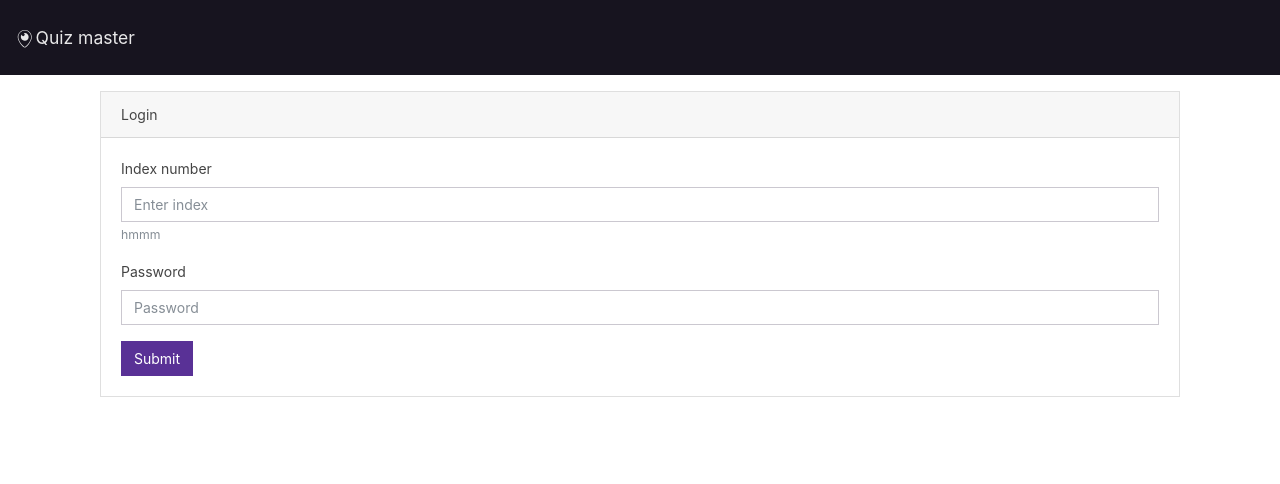
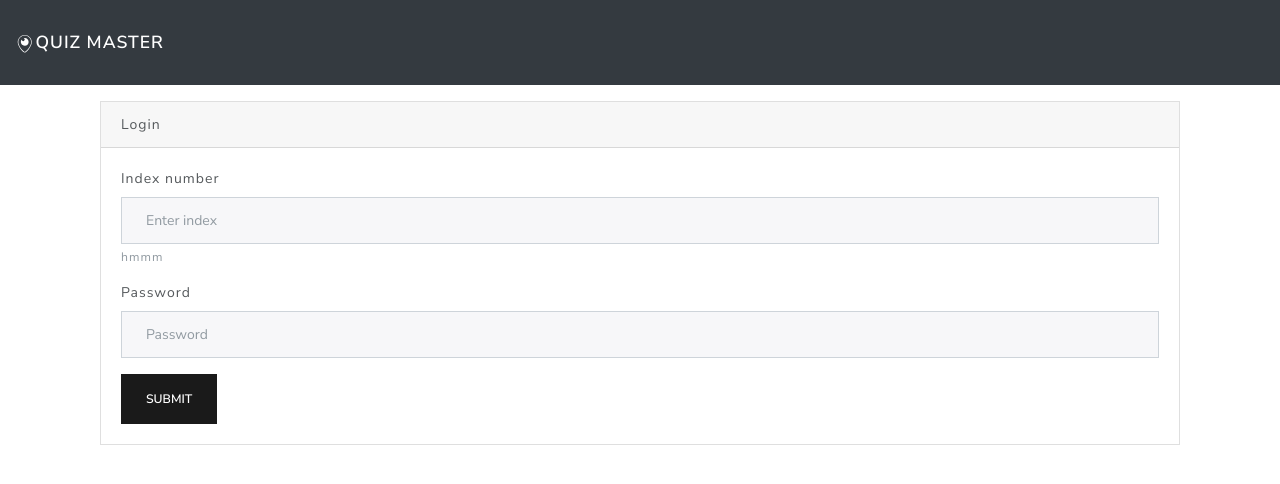
Before and after one commit to MusabMahmoodh/examportalFrontStudent, a React (Create React App) app: page /login in a window 1280 px wide. Shown: the top 484 px of the page. Built offline with nearby package versions, Linux system fonts and the light colour scheme; no server answers.

Commit message:
added toast icons spinner

```diff
--- a/src/components/auth/Login.js
+++ b/src/components/auth/Login.js
@@ -52,7 +52,7 @@ export default function Login() {
   };
   return (
     <div className="container">
-      <Card>
+      <Card styles={{ maxWidth: "60px" }}>
         <Card.Header>Login</Card.Header>
         <Card.Body>
           <Form>
--- a/src/index.js
+++ b/src/index.js
@@ -1,6 +1,6 @@
 import React from "react";
 import ReactDOM from "react-dom";
-import "bootswatch/dist/pulse/bootstrap.min.css";
+import "bootswatch/dist/lux/bootstrap.min.css";
 import "./App.css";
 import App from "./App";
 
```
Also changed, not shown: 1 other file (tests, documents, lock files or other folders).
